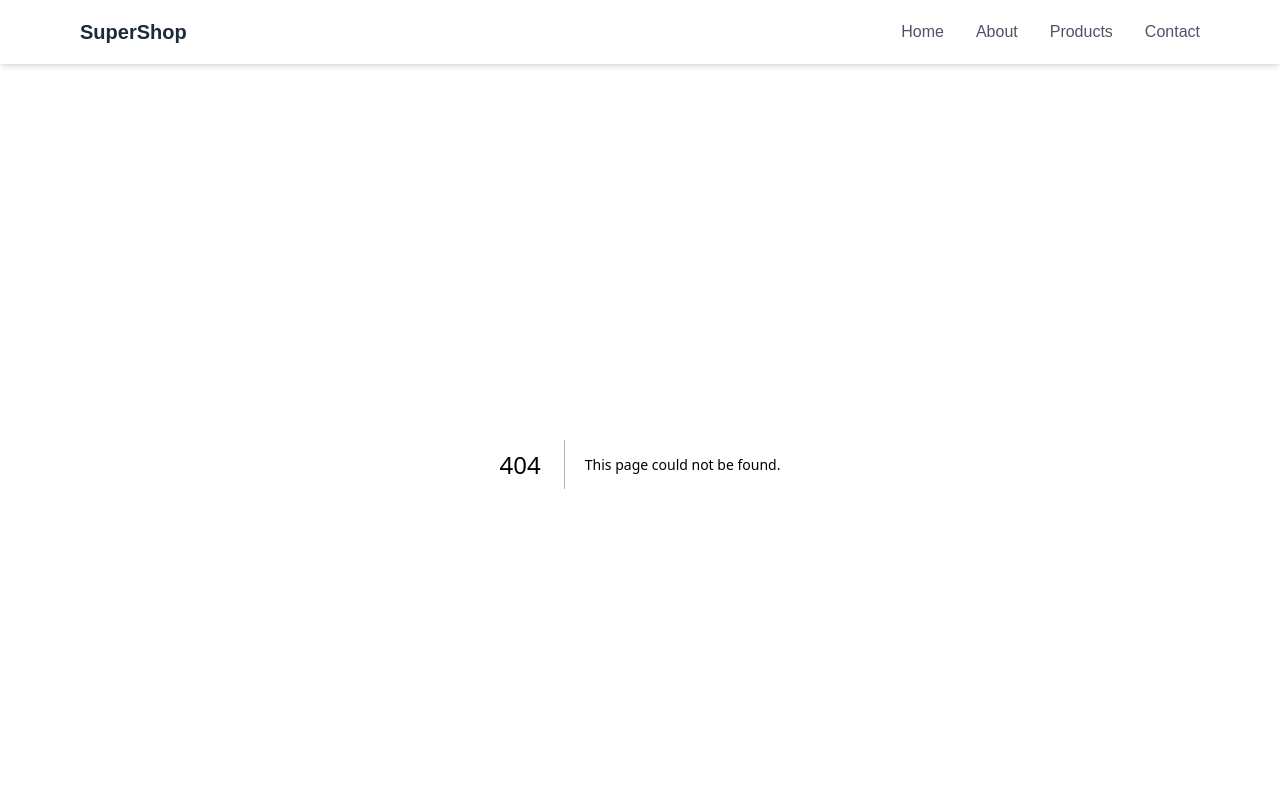
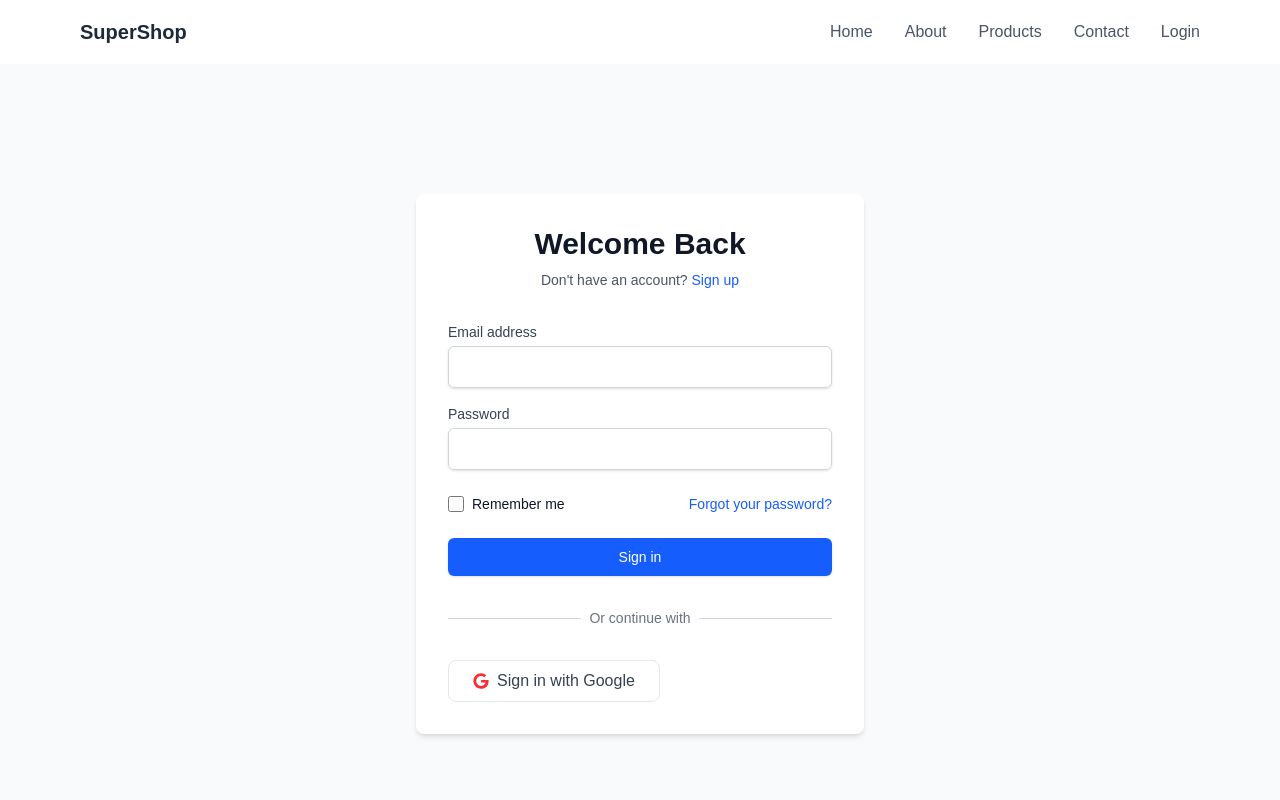
Before and after one commit to aashikur/super-shop, a Next.js app: page /login in a window 1280 px wide. Before the commit this address had no page. Shown: the top 800 px of the page. Built offline with nearby package versions, Linux system fonts and the light colour scheme; no server answers.

Commit message:
created login with google, added sessionServer & sessionClient

```diff
--- /dev/null
+++ b/src/app/SessionWrapper.jsx
@@ -0,0 +1,7 @@
+"use client";
+
+import { SessionProvider } from "next-auth/react";
+
+export default function SessionWrapper({ children }) {
+  return <SessionProvider>{children}</SessionProvider>;
+}
--- /dev/null
+++ b/src/app/api/auth/[...nextauth]/route.js
@@ -0,0 +1,27 @@
+// src/app/api/auth/[...nextauth]/route.js
+import NextAuth from "next-auth";
+import GoogleProvider from "next-auth/providers/google";
+
+export const authOptions = {
+  providers: [
+    GoogleProvider({
+      clientId: process.env.GOOGLE_CLIENT_ID,
+      clientSecret: process.env.GOOGLE_CLIENT_SECRET,
+    }),
+  ],
+  secret: process.env.NEXTAUTH_SECRET,
+  session: {
+    strategy: "jwt", // or "database" if using DB adapter
+  },
+  callbacks: {
+    // optionally control what goes to the session object
+    async session({ session, token, user }) {
+      // token contains JWT fields; session.user will be sent to client
+      session.user.id = token.sub;
+      return session;
+    },
+  },
+};
+
+const handler = NextAuth(authOptions);
+export { handler as GET, handler as POST };
--- /dev/null
+++ b/src/app/components/AuthButton.jsx
@@ -0,0 +1,52 @@
+"use client";
+import { signIn, signOut, useSession } from "next-auth/react";
+import { FaGoogle } from "react-icons/fa";
+import { BiLogOut } from "react-icons/bi";
+import Image from "next/image";
+
+const AuthButton = ({ className = "" }) => {
+    const { data: session, status } = useSession();
+
+    if(  status === "loading") return <div>Loading...</div>
+    console.log(session?.user);
+    if (session) {
+        return (
+            <div className="flex items-center gap-4">
+                <div className="flex items-center gap-3">
+                    {/* {session?.user.image && (
+                        <div className="relative h-8 w-8 rounded-full overflow-hidden">
+                            <Image
+                                src={session?.user.image}
+                                alt={session?.user.name}
+                                fill
+                                className="object-cover"
+                            />
+                        </div>
+                    )} */}
+                    <p className="text-gray-700 font-medium truncate max-w-[120px]">
+                        {session.user.name}
+                    </p>
+                </div>
+                <button
+                    onClick={() => signOut()}
+                    className="flex items-center gap-2 px-4 py-2 rounded-lg border border-red-200 text-red-600 hover:bg-red-50 transition-all duration-300 font-medium"
+                >
+                    <BiLogOut className="text-lg" />
+                    Logout
+                </button>
+            </div>
+        );
+    }
+
+    return (
+        <button
+            onClick={() => signIn("google")}
+            className={`flex items-center justify-center gap-2 px-6 py-2 rounded-lg border border-gray-200 hover:border-blue-500 hover:bg-blue-50 text-gray-700 hover:text-blue-600 transition-all duration-300 font-medium ${className}`}
+        >
+            <FaGoogle className="text-red-500" />
+            Sign in with Google
+        </button>
+    );
+};
+
+export default AuthButton;
--- /dev/null
+++ b/src/app/components/ProtectedClient.jsx
@@ -0,0 +1,19 @@
+// src/components/ProtectedClient.jsx
+"use client";
+import { useSession } from "next-auth/react";
+import { useRouter } from "next/navigation";
+import { useEffect } from "react";
+
+export default function ProtectedClient({ children }) {
+  const { status } = useSession();
+  const router = useRouter();
+
+  useEffect(() => {
+    if (status === "unauthenticated") router.push("/signin"); // your sign-in page
+  }, [status, router]);
+
+  if (status === "loading") return <div>Loading...</div>;
+  if (status === "authenticated") return <>{children}</>;
+
+  return null;
+}
--- a/src/app/components/navbar.jsx
+++ b/src/app/components/navbar.jsx
@@ -1,6 +1,10 @@
+
+"use client"
+import { useSession, signOut} from 'next-auth/react';
 import Link from 'next/link';
 
 const Navbar = () => {
+  const { data: session, status } = useSession();
   return (
     <nav className="bg-white shadow-md">
       <div className="max-w-6xl mx-auto px-4">
@@ -26,6 +30,15 @@ const Navbar = () => {
             <Link href="/contact" className="text-gray-600 hover:text-gray-900 transition-colors">
               Contact
             </Link>
+           { !session && <Link href="/login" className="text-gray-600 hover:text-gray-900 transition-colors">
+              Login
+            </Link>}
+           { session &&
+            <button className='text-black'>My Account</button>}
+
+           { session &&
+            <button onClick={() => signOut()} className='text-red-600'>logout</button>}
+
           </div>
         </div>
       </div>
--- /dev/null
+++ b/src/app/dashboard/page.jsx
@@ -0,0 +1,12 @@
+// src/app/dashboard/page.jsx (server component)
+import { getServerSession } from "next-auth";
+import { authOptions } from "@/app/api/auth/[...nextauth]/route";
+
+export default async function Page() {
+  const session = await getServerSession(authOptions);
+  if (!session) {
+    // redirect to login or show message
+    alert("login Required");
+  }
+  return <div>Welcome, {session.user?.name}</div>;
+}
--- a/src/app/layout.js
+++ b/src/app/layout.js
@@ -2,6 +2,7 @@ import { Geist, Geist_Mono } from "next/font/google";
 import "./globals.css";
 import Footer from "./components/Footer";
 import Navbar from "./components/navbar";
+import SessionWrapper from "@/app/SessionWrapper";
 
 const geistSans = Geist({
   variable: "--font-geist-sans",
@@ -24,9 +25,14 @@ export default function RootLayout({ children }) {
       <body
         className={`${geistSans.variable} ${geistMono.variable} antialiased`}
       >
-        <Navbar/>
-        {children}
-        <Footer/>
+
+        <SessionWrapper>
+          <Navbar />
+
+          {children}
+          <Footer />
+
+        </SessionWrapper>
       </body>
     </html>
   );
--- /dev/null
+++ b/src/app/login/page.jsx
@@ -0,0 +1,102 @@
+import React from 'react';
+import Link from 'next/link';
+import AuthButton from '@/app/components/AuthButton';
+
+const Login = () => {
+
+    return (
+        <div className="min-h-screen bg-gray-50 flex items-center justify-center py-12 px-4 sm:px-6 lg:px-8">
+            <div className="max-w-md w-full space-y-8 bg-white p-8 rounded-lg shadow-md">
+                {/* Header */}
+                <div className="text-center">
+                    <h2 className="text-3xl font-bold text-gray-900">Welcome Back</h2>
+                    <p className="mt-2 text-sm text-gray-600">
+                        Don't have an account?{' '}
+                        <Link href="/register" className="text-blue-600 hover:text-blue-500">
+                            Sign up
+                        </Link>
+                    </p>
+                </div>
+
+                {/* Login Form */}
+                <form className="mt-8 space-y-6">
+                    <div className="space-y-4">
+                        <div>
+                            <label htmlFor="email" className="block text-sm font-medium text-gray-700">
+                                Email address
+                            </label>
+                            <input
+                                id="email"
+                                name="email"
+                                type="email"
+                                required
+                                className="mt-1 block w-full px-3 py-2 border border-gray-300 rounded-md shadow-sm focus:outline-none focus:ring-blue-500 focus:border-blue-500"
+                            />
+                        </div>
+                        <div>
+                            <label htmlFor="password" className="block text-sm font-medium text-gray-700">
+                                Password
+                            </label>
+                            <input
+                                id="password"
+                                name="password"
+                                type="password"
+                                required
+                                className="mt-1 block w-full px-3 py-2 border border-gray-300 rounded-md shadow-sm focus:outline-none focus:ring-blue-500 focus:border-blue-500"
+                            />
+                        </div>
+                    </div>
+
+                    <div className="flex items-center justify-between">
+                        <div className="flex items-center">
+                            <input
+                                id="remember-me"
+                                name="remember-me"
+                                type="checkbox"
+                                className="h-4 w-4 text-blue-600 focus:ring-blue-500 border-gray-300 rounded"
+                            />
+                            <label htmlFor="remember-me" className="ml-2 block text-sm text-gray-900">
+                                Remember me
+                            </label>
+                        </div>
+
+                        <div className="text-sm">
+                            <Link href="/forgot-password" className="text-blue-600 hover:text-blue-500">
+                                Forgot your password?
+                            </Link>
+                        </div>
+                    </div>
+
+                    <div>
+                        <button
+                            type="submit"
+                            className="w-full flex justify-center py-2 px-4 border border-transparent rounded-md shadow-sm text-sm font-medium text-white bg-blue-600 hover:bg-blue-700 focus:outline-none focus:ring-2 focus:ring-offset-2 focus:ring-blue-500"
+                        >
+                            Sign in
+                        </button>
+                    </div>
+                </form>
+
+                {/* Separator */}
+                <div className="mt-6">
+                    <div className="relative">
+                        <div className="absolute inset-0 flex items-center">
+                            <div className="w-full border-t border-gray-300"></div>
+                        </div>
+                        <div className="relative flex justify-center text-sm">
+                            <span className="px-2 bg-white text-gray-500">Or continue with</span>
+                        </div>
+                    </div>
+                </div>
+
+                {/* Google Sign In */}
+                <div>
+
+                    <AuthButton/>
+                </div>
+            </div>
+        </div>
+    );
+};
+
+export default Login;
--- a/src/app/page.js
+++ b/src/app/page.js
@@ -1,4 +1,3 @@
-import Navbar from "@/app/components/navbar";
 import Image from "next/image";
 
 export default function Home() {
@@ -15,7 +14,7 @@ export default function Home() {
             priority
           />
         </div>
-        <Navbar/>
+
         <div className="container mx-auto px-4 h-full flex items-center">
           <div className="max-w-2xl text-white">
             <h1 className="text-5xl font-bold mb-4">Welcome to SuperShop</h1>
--- /dev/null
+++ b/src/lib/auth.js
@@ -0,0 +1,7 @@
+// src/lib/auth.js
+import { getServerSession } from "next-auth";
+import { authOptions } from "@/app/api/auth/[...nextauth]/route";
+
+export async function getSessionFromServer(req) {
+  return await getServerSession(authOptions);
+}
```
Also changed, not shown: package.json (+5 -3 lines), 1 other file (tests, documents, lock files or other folders).
